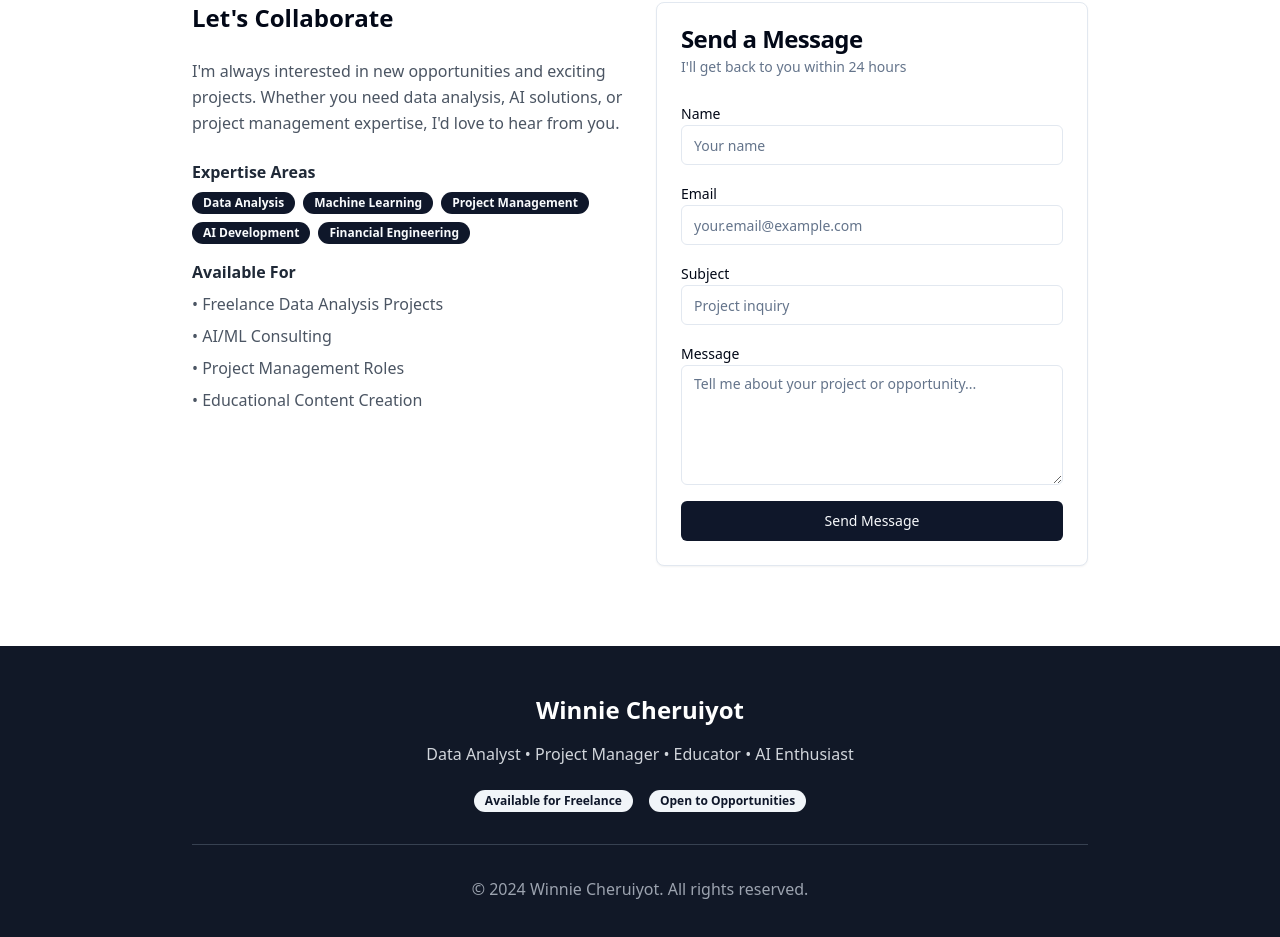
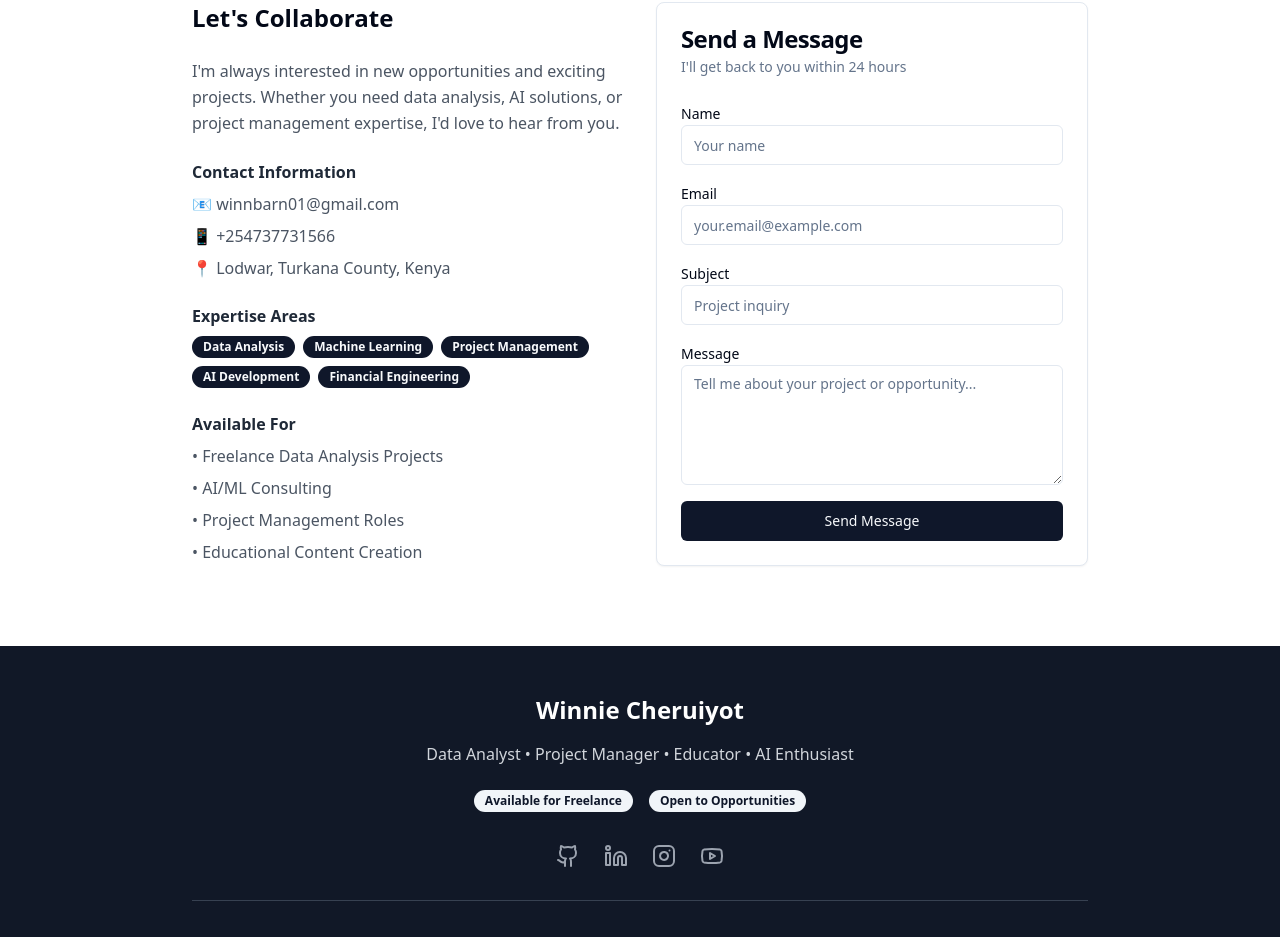
Before and after one commit to Winnie-Cheruiyot/winnie-cheruiyot-portfolio, a React (Vite) app: page / in a window 1280 px wide. Shown: the part 4397-5334 px from the top of the page. Built offline with nearby package versions, Linux system fonts and the light colour scheme.

Commit message:
Add social links and contact info
Add social media links and contact information to the footer.

```diff
--- a/src/components/Contact.tsx
+++ b/src/components/Contact.tsx
@@ -28,7 +28,16 @@ const Contact = () => {
                 I'd love to hear from you.
               </p>
 
-              <div className="space-y-4">
+              <div className="space-y-6">
+                <div>
+                  <h4 className="font-semibold text-gray-800 mb-2">Contact Information</h4>
+                  <div className="space-y-2 text-gray-600">
+                    <p>📧 winnbarn01@gmail.com</p>
+                    <p>📱 +254737731566</p>
+                    <p>📍 Lodwar, Turkana County, Kenya</p>
+                  </div>
+                </div>
+
                 <div>
                   <h4 className="font-semibold text-gray-800 mb-2">Expertise Areas</h4>
                   <div className="flex flex-wrap gap-2">
--- a/src/components/Footer.tsx
+++ b/src/components/Footer.tsx
@@ -1,5 +1,6 @@
 
 import { Badge } from "@/components/ui/badge";
+import { Github, Instagram, Youtube, Linkedin } from "lucide-react";
 
 const Footer = () => {
   return (
@@ -16,6 +17,41 @@ const Footer = () => {
             <Badge variant="secondary">Open to Opportunities</Badge>
           </div>
 
+          <div className="flex justify-center space-x-6 mb-8">
+            <a
+              href="https://github.com"
+              target="_blank"
+              rel="noopener noreferrer"
+              className="text-gray-400 hover:text-white transition-colors"
+            >
+              <Github size={24} />
+            </a>
+            <a
+              href="https://linkedin.com"
+              target="_blank"
+              rel="noopener noreferrer"
+              className="text-gray-400 hover:text-white transition-colors"
+            >
+              <Linkedin size={24} />
+            </a>
+            <a
+              href="https://instagram.com"
+              target="_blank"
+              rel="noopener noreferrer"
+              className="text-gray-400 hover:text-white transition-colors"
+            >
+              <Instagram size={24} />
+            </a>
+            <a
+              href="https://youtube.com"
+              target="_blank"
+              rel="noopener noreferrer"
+              className="text-gray-400 hover:text-white transition-colors"
+            >
+              <Youtube size={24} />
+            </a>
+          </div>
+
           <div className="border-t border-gray-700 pt-8">
             <p className="text-gray-400">
               © 2024 Winnie Cheruiyot. All rights reserved.
```
